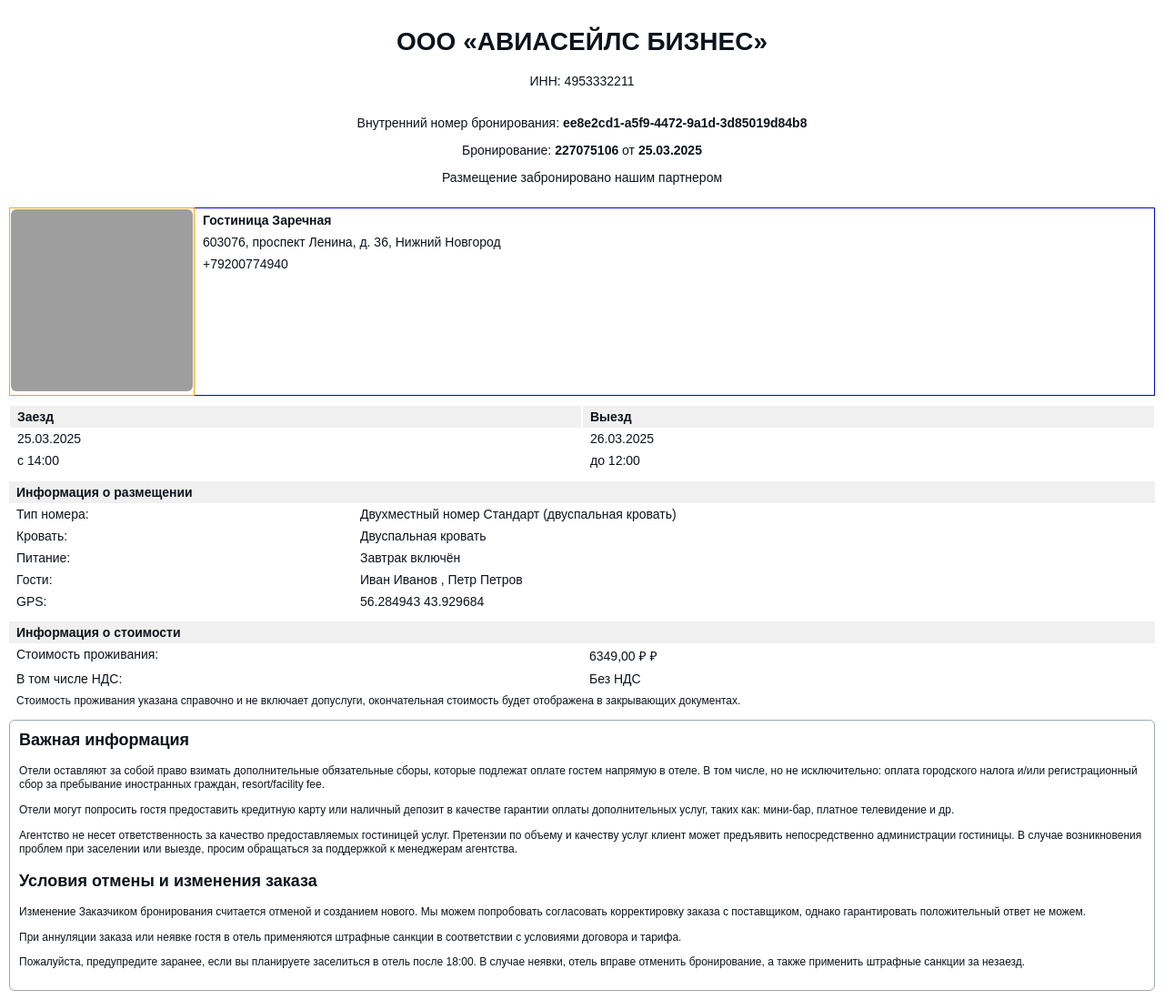
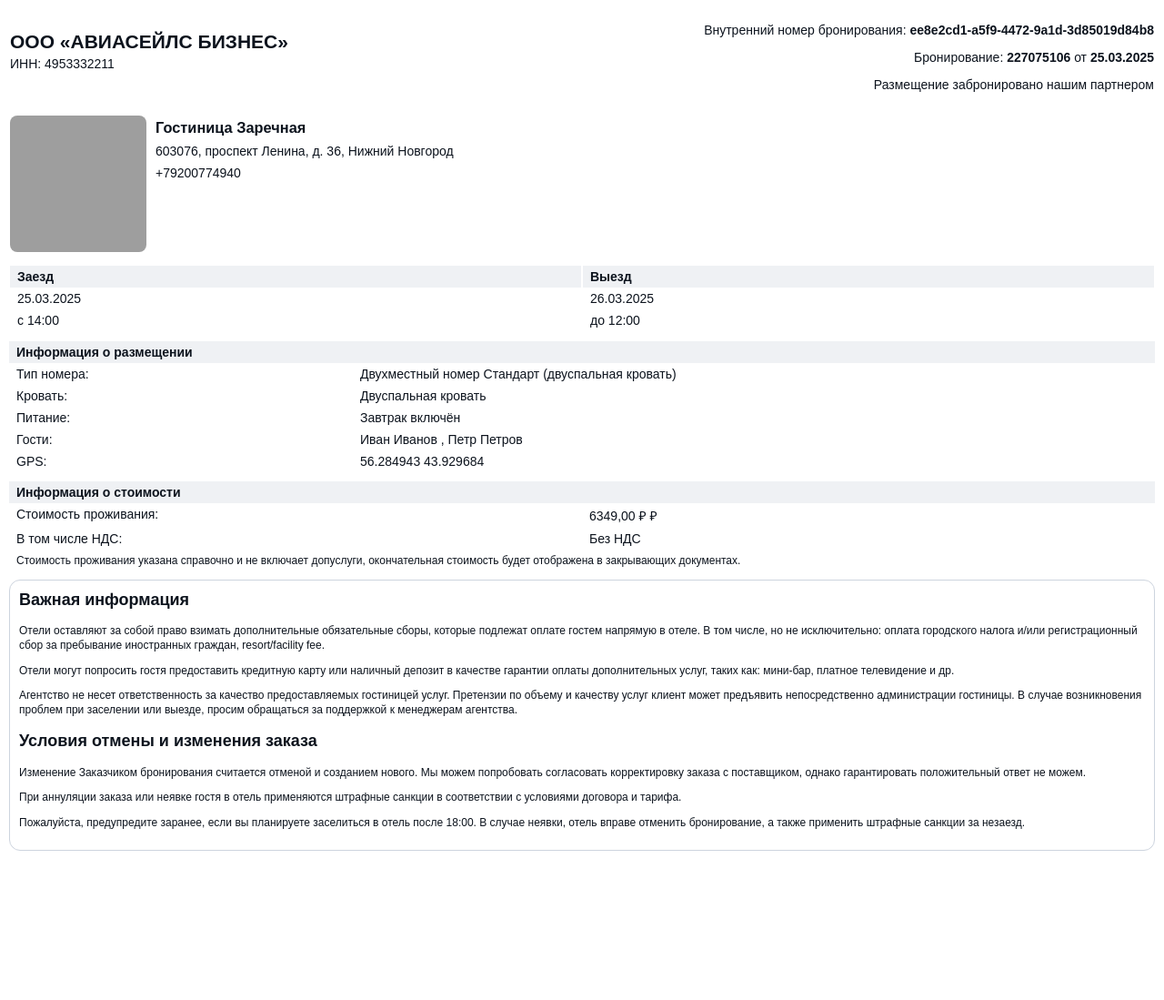
Before and after one commit to rich1eo/tl-voucher_test_prj, a Django app: page /voucher/html/ in a window 1280 px wide. Shown: the whole page at 91% size. After the commit the page ends 935 px from the top, so only its background shows below. Run offline with Django 5.2, Linux system fonts and the light colour scheme; grey boxes are pictures that could not be loaded.

Commit message:
style: update voucher_template layout

```diff
--- a/voucher/templates/voucher/voucher_template.html
+++ b/voucher/templates/voucher/voucher_template.html
@@ -18,22 +18,18 @@
       .no-border {
         border: none;
       }
-      .header,
-      .footer {
-        text-align: center;
-      }
       .section-title {
         font-weight: bold;
         padding: 5px 0;
-        background-color: #f0f0f0;
+        background-color: #eff1f4;
       }
       .content-table td {
         padding: 4px 8px;
         vertical-align: top;
       }
       .info-block {
-        border: 1px solid #9ea9b7;
-        border-radius: 6px;
+        border: 1px solid #cdd4de;
+        border-radius: 12px;
         padding: 10px;
         margin-top: 10px;
         font-size: 12px;
@@ -45,13 +41,13 @@
     <!-- Header: Информация о компании и бронировании -->
     <table class="no-border">
       <tr>
-        <td class="header" colspan="2">
-          <h1>ООО «АВИАСЕЙЛС БИЗНЕС»</h1>
-          <p>ИНН: 4953332211</p>
+        <td style="text-align: left">
+          <h2 style="margin-bottom: 0px; margin-top: 0px">
+            ООО «АВИАСЕЙЛС БИЗНЕС»
+          </h2>
+          <p style="margin-top: 4px">ИНН: 4953332211</p>
         </td>
-      </tr>
-      <tr>
-        <td colspan="2" style="text-align: center; margin-top: 10px">
+        <td style="text-align: right">
           <p>
             Внутренний номер бронирования:
             <strong>{{ voucher.internal_booking_number }}</strong>
@@ -65,30 +61,28 @@
       </tr>
     </table>
     <!-- Информация об отеле с изображением -->
-    <table class="no-border" style="margin-top: 10px; border: 1px solid red">
+    <table class="no-border" style="margin-top: 10px">
       <tr>
         {% if voucher.hotel_image_url %}
-          <div style="width: 100%;
-                      height: 100%;
-                      background-image: url({{ voucher.hotel_image_url }});
-                      background-size: contain;
-                      background-position: center center;
-                      background-repeat: no-repeat"></div>
-          <td style="width: 200px; border: 1px solid orange">
-            <img src="{{ voucher.hotel_image_url }}"
-                 alt="Изображение отеля"
-                 class="hotel-image"
-                 style="width: 200px;
-                        height: 200px;
-                        object-fit: cover;
-                        border-radius: 6px" />
-          </td>
+        <td style="width: 150px">
+          <img
+            src="{{ voucher.hotel_image_url }}"
+            alt="Изображение отеля"
+            class="hotel-image"
+            style="
+              width: 150px;
+              height: 150px;
+              object-fit: cover;
+              border-radius: 8px;
+            "
+          />
+        </td>
         {% endif %}
-        <td style="width: auto; border: 1px solid blue; vertical-align: top">
+        <td style="width: auto; vertical-align: top">
           <table class="no-border content-table">
             <tr>
               <td>
-                <strong>{{ voucher.hotel_name }}</strong>
+                <h3 style="margin: 0px">{{ voucher.hotel_name }}</h3>
               </td>
             </tr>
             <tr>
@@ -152,15 +146,8 @@
       <tr>
         <td>Гости:</td>
         <td>
-          {% if voucher.guests %}
-            {% for guest in voucher.guests %}
-              {{ guest }}
-              {% if not forloop.last %},{% endif %}
-            {% endfor %}
-          {% else %}
-            {{
-            voucher.guest_name }}
-          {% endif %}
+          {% if voucher.guests %} {% for guest in voucher.guests %} {{ guest }}
+          {% if not forloop.last %},{% endif %} {% endfor %} {% endif %}
         </td>
       </tr>
       <tr>
```
Also changed, not shown: README.md (added).
